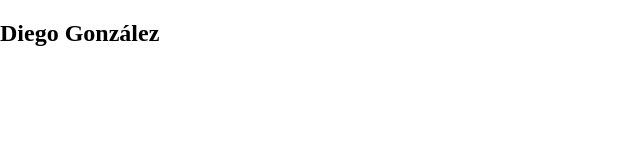
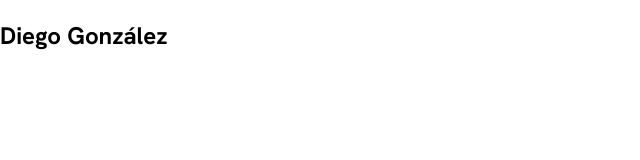
Before and after one commit to diegoworks-io/welcome, an Astro site: page / in a window 1280 px wide. Shown: the full height of the page, 0-640 px from the left. Built offline with nearby package versions, Linux system fonts and the light colour scheme; Astro itself is replaced by a stand-in of ours.

Commit message:
chore(fonts): add centralized Hanken Grotesk stylesheet and apply to layout

```diff
--- /dev/null
+++ b/public/fonts/fonts.css
@@ -0,0 +1,9 @@
+/* Centralized font entry for the site */
+@import url('https://fonts.googleapis.com/css2?family=Hanken+Grotesk:wght@300;400;600;700;900&display=swap');
+
+:root {
+  --font-sans: 'Hanken Grotesk', ui-sans-serif, system-ui, -apple-system, "Segoe UI", Roboto, "Helvetica Neue", Arial, "Noto Sans", "Liberation Sans", sans-serif;
+}
+
+/* Utility helper if needed */
+.font-sans { font-family: var(--font-sans); }
--- a/src/layouts/Layout.astro
+++ b/src/layouts/Layout.astro
@@ -10,6 +10,9 @@ const { title = 'Konbi · Diego Works' } = Astro.props;
 		<title>{title}</title>
 		<link rel="icon" href="/konbi favicon.png" />
 		<meta name="description" content="I design and implement operational systems that work in the real world." />
+    <link rel="preconnect" href="https://fonts.googleapis.com">
+    <link rel="preconnect" href="https://fonts.gstatic.com" crossorigin>
+    <link rel="stylesheet" href="/fonts/fonts.css">
 	</head>
 	<body>
 		<slot />
@@ -22,5 +25,6 @@ const { title = 'Konbi · Diego Works' } = Astro.props;
 		margin: 0;
 		width: 100%;
 		height: 100%;
+    font-family: var(--font-sans);
 	}
 </style>
```
